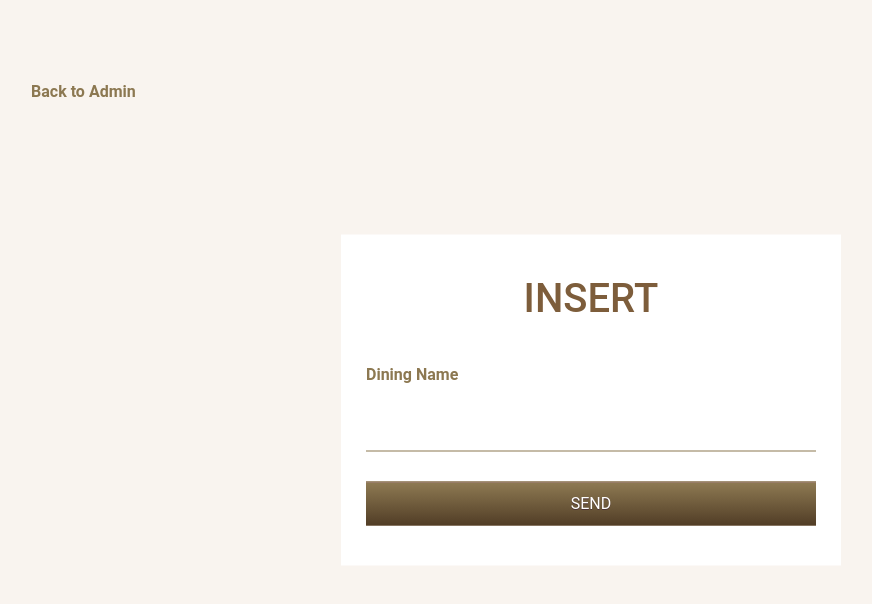
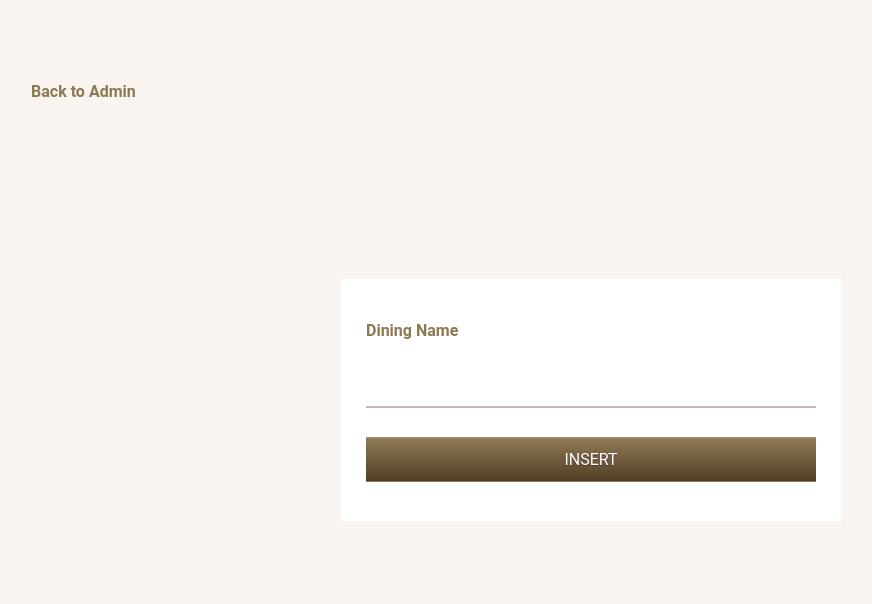
Before and after one commit to AtePretty/CRUD-App-Using-React.js-PHP-MySQL, a React (Create React App) app: page /admin-add-dining in a window 1280 px wide. Shown: the top 604 px of the page, without its empty margins (49-921 px from the left). Built offline with nearby package versions, Linux system fonts and the light colour scheme.

Commit message:
edit the code

```diff
--- a/src/components/create/CreateDining.css
+++ b/src/components/create/CreateDining.css
@@ -1,23 +1,23 @@
-.dining_form {
+.general_form {
     background: #F9F4EF;
     min-height: 100vh;
 }
-.dining_form p {
+.general_form p {
     margin: 0 10vh;
     padding: 10vh 0;
     font-weight: 600;
 }
-.dining_form p a {
+.general_form p a {
     text-decoration: none;
     transition: all 0.3s ease;
     color: #8C7851;
 }
-.dining_form p a:hover {
+.general_form p a:hover {
     color: #020826;
     border-bottom: 1px solid;
     padding-bottom: 10px;
 }
-.dining_form form {
+.general_form form {
     width: 500px;
     margin: auto;
     background: #FFFFFF;
@@ -27,19 +27,14 @@
     top: 50%;
     left: 50%;
 }
-.dining_form form h1 {
-    text-align: center;
-    margin-bottom: 40px;
-    color: #7d5d3b;
-}
-.dining_form form label {
+.general_form form label {
     margin: 0 0 10px;
     width: 100%;
     color: #8C7851;
     font-weight: 700;
     margin-bottom: 30px;
 }
-.dining_form form input {
+.general_form form input {
     width: 100%;
     outline: none;
     border: none;
@@ -48,10 +43,10 @@
     color: #020826;
     margin-top: 10px;
 }
-.dining_form form input:focus {
+.general_form form input:focus {
     background: #F9F4EF;
 }
-.dining_form form button {
+.general_form form button {
     width: 100%;
     box-shadow: inset 0px 1px 0px 0px #a6827e;
 	background: linear-gradient(to bottom, #8C7851 5%, rgb(81, 61, 38) 100%);
@@ -65,7 +60,7 @@
     outline: none;
     border: none;
 }
-.dining_form form button:hover {
+.general_form form button:hover {
     background:linear-gradient(to bottom, #634b30 5%, #7d5d3b 100%);
 	background-color:#634b30;
 }
--- a/src/components/create/CreateDining.js
+++ b/src/components/create/CreateDining.js
@@ -22,12 +22,11 @@ function CreateDining() {
     }
 
     return (
-        <div className='dining_form'>
+        <div className='general_form'>
             <p><Link to='/admin'>Back to Admin</Link></p>
             <form action="" method="post">
-                <h1>INSERT</h1>
                 <label>Dining Name <input ref={dining_name_ref} type="text" id="dining_name" name="dining_name" onChange={(e) => setDiningName(e.target.value)} /></label>
-                <button type="button" name='send' onClick={handleSubmit}>send</button>
+                <button type="button" name='send' onClick={handleSubmit}>Insert</button>
             </form>
         </div>
     )
```
